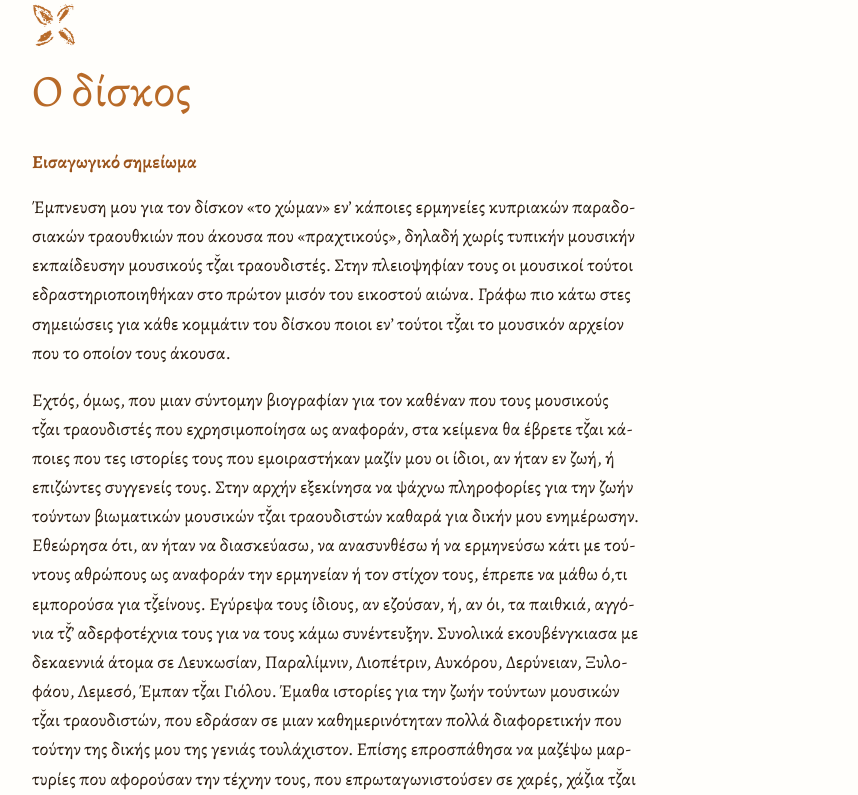
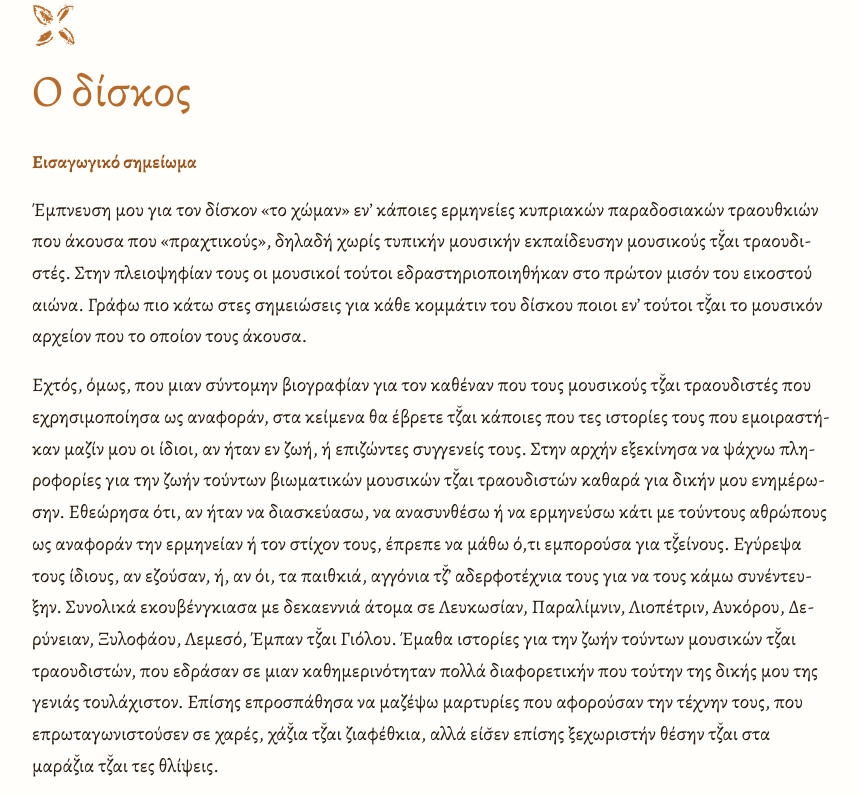
Before and after one commit to ypahitas/simeonToHoma, a plain HTML site: page index.html in a window 1280 px wide. Shown: the part 910-1705 px from the top of the page, without its empty margins (52-910 px from the left). Drawn offline with Linux system fonts and the light colour scheme.

Commit message:
wider intro note
Co-Authored-By: Claude Opus 5.5 <noreply@anthropic.com>

```diff
--- a/css/style.css
+++ b/css/style.css
@@ -103,8 +103,8 @@ main{display:block}
 .prose h3{font-weight:700;color:var(--accent);font-size:1.15rem;margin:0 0 1rem}
 .prose p{margin:0 0 1.1rem;hyphens:auto}
 .prose .sign{font-style:italic;margin-bottom:1.2rem}
-.cols{display:grid;gap:3rem}
-@media (min-width:900px){.cols{grid-template-columns:minmax(0,38rem) minmax(0,1fr);gap:5rem}}
+.prose.wide{max-width:50rem}
+@media (min-width:900px){.prose.wide{font-size:1.2rem;line-height:1.65}}
 .credits-sec h3{font-weight:700;font-size:1.15rem;color:var(--accent);margin:0 0 .5rem}
 .side{font-size:1.05rem}
 
--- a/index.html
+++ b/index.html
@@ -52,8 +52,7 @@
     <section class="sec" id="album">
       <span class="orn a" aria-hidden="true"></span>
       <h2><span lang="el">Ο δίσκος</span><span lang="en">The album</span></h2>
-      <div class="cols">
-        <div class="prose">
+      <div class="prose wide">
         <h3><span lang="el">Εισαγωγικό σημείωμα</span><span lang="en">Introductory note</span></h3>
         <p lang="el">Έμπνευση μου για τον δίσκον «το χώμαν» εν’ κάποιες ερμηνείες κυπριακών παραδοσιακών τραουθκιών που άκουσα που «πραχτικούς», δηλαδή χωρίς τυπικήν μουσικήν εκπαίδευσην μουσικούς τζ̆αι τραουδιστές. Στην πλειοψηφίαν τους οι μουσικοί τούτοι εδραστηριοποιηθήκαν στο πρώτον μισόν του εικοστού αιώνα. Γράφω πιο κάτω στες σημειώσεις για κάθε κομμάτιν του δίσκου ποιοι εν’ τούτοι τζ̆αι το μουσικόν αρχείον που το οποίον τους άκουσα.</p>
         <p lang="el">Εχτός, όμως, που μιαν σύντομην βιογραφίαν για τον καθέναν που τους μουσικούς τζ̆αι τραουδιστές που εχρησιμοποίησα ως αναφοράν, στα κείμενα θα έβρετε τζ̆αι κάποιες που τες ιστορίες τους που εμοιραστήκαν μαζίν μου οι ίδιοι, αν ήταν εν ζωή, ή επιζώντες συγγενείς τους. Στην αρχήν εξεκίνησα να ψάχνω πληροφορίες για την ζωήν τούντων βιωματικών μουσικών τζ̆αι τραουδιστών καθαρά για δικήν μου ενημέρωσην. Εθεώρησα ότι, αν ήταν να διασκεύασω, να ανασυνθέσω ή να ερμηνεύσω κάτι με τούντους αθρώπους ως αναφοράν την ερμηνείαν ή τον στίχον τους, έπρεπε να μάθω ό,τι εμπορούσα για τζ̆είνους. Εγύρεψα τους ίδιους, αν εζούσαν, ή, αν όι, τα παιθκιά, αγγόνια τζ̆’ αδερφοτέχνια τους για να τους κάμω συνέντευξην. Συνολικά εκουβένγκιασα με δεκαεννιά άτομα σε Λευκωσίαν, Παραλίμνιν, Λιοπέτριν, Αυκόρου, Δερύνειαν, Ξυλοφάου, Λεμεσό, Έμπαν τζ̆αι Γιόλου. Έμαθα ιστορίες για την ζωήν τούντων μουσικών τζ̆αι τραουδιστών, που εδράσαν σε μιαν καθημερινότηταν πολλά διαφορετικήν που τούτην της δικής μου της γενιάς τουλάχιστον. Επίσης επροσπάθησα να μαζέψω μαρτυρίες που αφορούσαν την τέχνην τους, που επρωταγωνιστούσεν σε χαρές, χάζ̆ια τζ̆αι ζιαφέθκια, αλλά είσ̆εν επίσης ξεχωριστήν θέσην τζ̆αι στα μαράζ̆ια τζ̆αι τες θλίψεις.</p>
@@ -64,7 +63,6 @@
         <p lang="en">The great challenge for me, then, is this: once the reader has peered through this window in the past, I hope they can then, as a listener, listen to our music as we understood and recorded it in 2026, with musicians who, for the most part, were born in the 1980s and ’90s. If we succeed in making today’s listener receptive to our way of expressing traditional music, then we will have succeeded in presenting these seventeen pieces of the album, not as musical relics, but as a living tradition that remains relevant to the present.</p>
         <p class="sign" lang="el">Καλήν ακρόασην. — Συμεών Μερκούρης</p>
         <p class="sign" lang="en">I hope you enjoy listening. — Symeon Mercouris</p>
-        </div>
       </div>
     </section>
 
```
Lines whose indentation alone changed are shown as unchanged.
